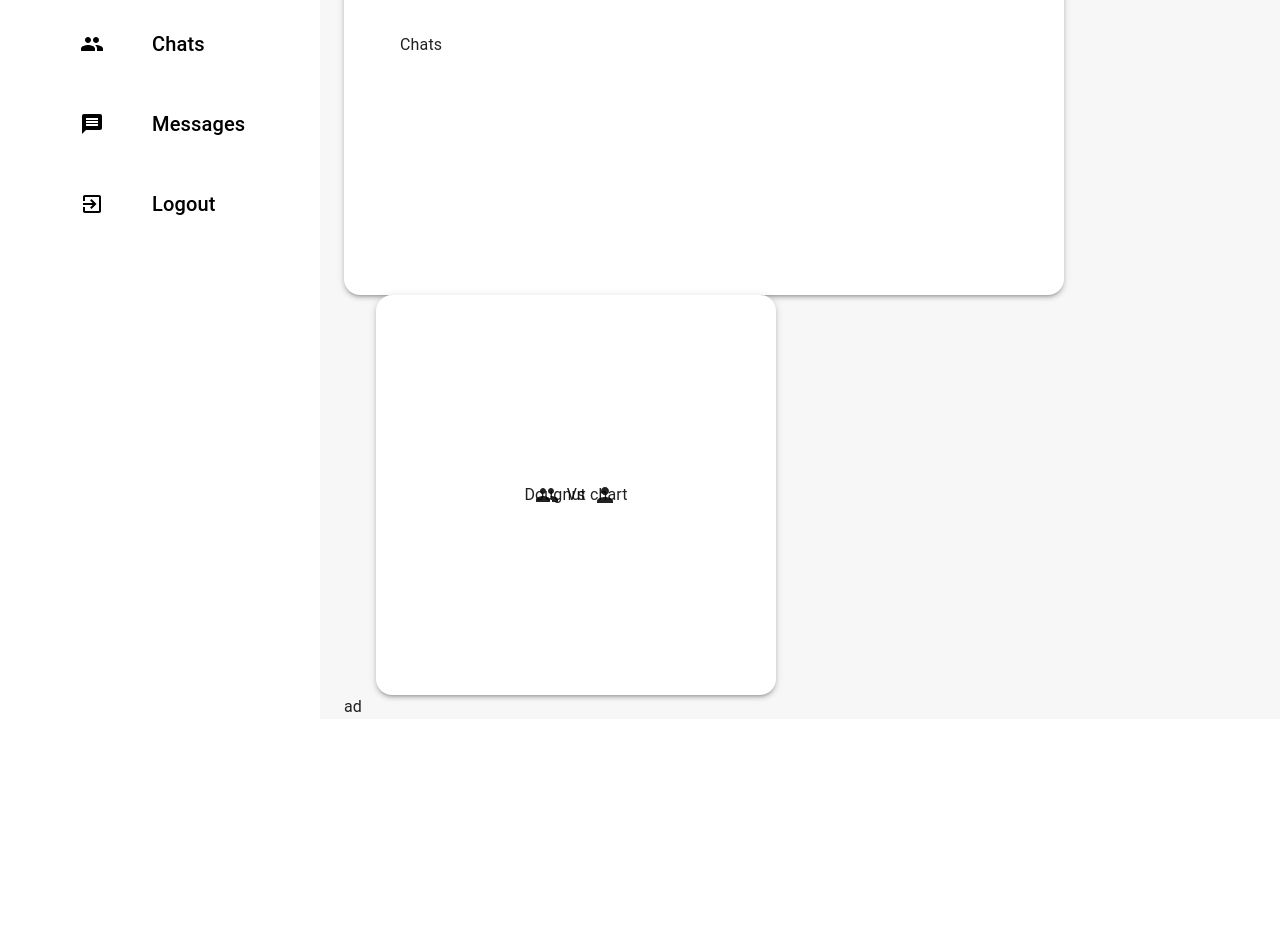
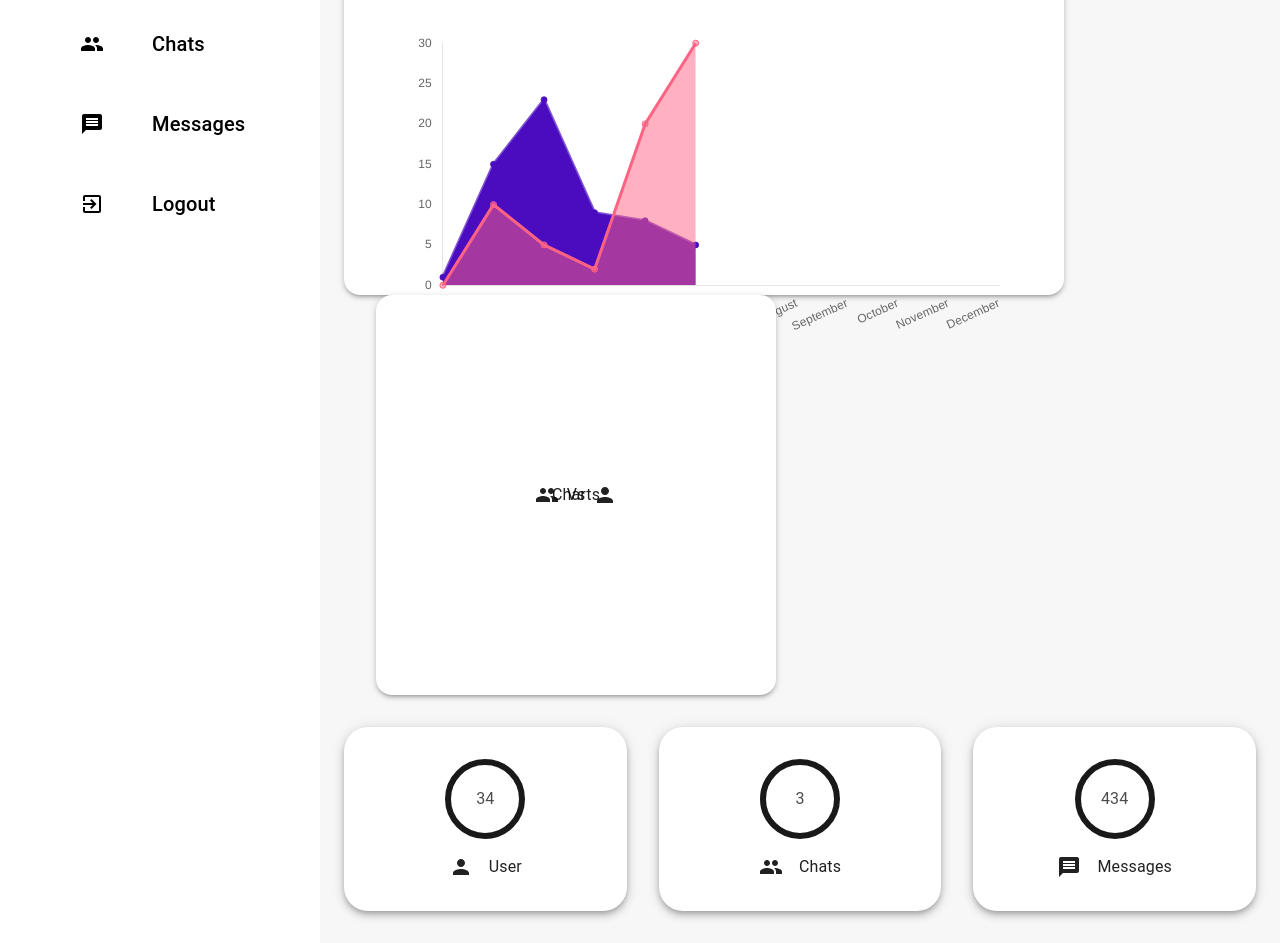
Before and after one commit to KeyurBhut07/chat-front, a React (Vite) app: page /admin/dashboard in a window 1280 px wide. Shown: the part 286-1229 px from the top of the page. Before the commit the page ends 1005 px from the top, so only its background shows below. Built offline with nearby package versions, Linux system fonts and the light colour scheme.

Commit message:
chart in progress

```diff
--- /dev/null
+++ b/src/components/specific/Charts.jsx
@@ -0,0 +1,92 @@
+import React from 'react'
+import { Line, Doughnut } from 'react-chartjs-2'
+import {
+  Chart as ChartJS,
+  Tooltip,
+  Filler,
+  CategoryScale,
+  LinearScale,
+  PointElement,
+  LineElement,
+  ArcElement,
+  Legend,
+  scales,
+} from 'chart.js'
+
+ChartJS.register(
+  Tooltip,
+  Filler,
+  CategoryScale,
+  LinearScale,
+  PointElement,
+  LineElement,
+  ArcElement,
+  Legend
+)
+
+const lineChartOptions = {
+  responsive: true,
+  plugins: {
+    legend: {
+      display: false,
+    },
+    title: {
+      display: false,
+    },
+  },
+  scales: {
+    x: {
+      grid: {
+        display: false,
+      },
+    },
+    y: {
+      beginAtZero: true,
+      grid: {
+        display: false,
+      },
+    },
+  },
+}
+
+const LineChart = () => {
+  const data = {
+    labels: [
+      'January',
+      'February',
+      'March',
+      'April',
+      'May',
+      'June',
+      'July',
+      'August',
+      'September',
+      'October',
+      'November',
+      'December',
+    ],
+    datasets: [
+      {
+        label: 'Dataset 1',
+        data: [0, 10, 5, 2, 20, 30],
+        fill: true,
+        borderColor: 'rgb(255, 99, 132,1)',
+        backgroundColor: 'rgba(255, 99, 132, 0.5)',
+      },
+      {
+        label: 'Dataset 2',
+        data: [1, 15, 23, 9, 8, 5],
+        borderColor: 'rgb(75,12,192,0.7)',
+        fill: true,
+        backgroundColor: 'rgba(75,12,192,1)',
+      },
+    ],
+  }
+  return <Line data={data} options={lineChartOptions} />
+}
+
+const DoughnutChart = () => {
+  return <div>Charts</div>
+}
+
+export { LineChart, DoughnutChart }
--- a/src/pages/admin/Dashboard.jsx
+++ b/src/pages/admin/Dashboard.jsx
@@ -4,6 +4,7 @@ import { Box, Container, Paper, Stack, Typography } from '@mui/material'
 import {
   AdminPanelSettings,
   Group,
+  Message,
   Notifications,
   Person,
 } from '@mui/icons-material'
@@ -12,6 +13,7 @@ import {
   CurveButton,
   SearchField,
 } from '../../components/styles/StyledComponent'
+import { DoughnutChart, LineChart } from '../../components/specific/Charts'
 
 const Dashboard = () => {
   const Appbar = (
@@ -51,8 +53,14 @@ const Dashboard = () => {
           xs: 'column',
           sm: 'row',
         }}
+        spacing={'2rem'}
+        justifyContent={'space-between'}
+        alignItems={'center'}
+        margin={'2rem 0'}
       >
-        ad
+        <Widget title={'User'} value={'34'} Icon={<Person />} />
+        <Widget title={'Chats'} value={'3'} Icon={<Group />} />
+        <Widget title={'Messages'} value={'434'} Icon={<Message />} />
       </Stack>
     </>
   )
@@ -77,7 +85,7 @@ const Dashboard = () => {
               <Typography variant="h4" margin={'2rem 0'}>
                 Last Messages
               </Typography>
-              {'Chats'}
+              <LineChart />
             </Paper>
             <Paper
               elevation={3}
@@ -93,7 +101,7 @@ const Dashboard = () => {
                 height: '25rem',
               }}
             >
-              {'Dougnut chart'}
+              <DoughnutChart />
 
               <Stack
                 position={'absolute'}
@@ -117,4 +125,37 @@ const Dashboard = () => {
   )
 }
 
+const Widget = ({ title, value, Icon }) => (
+  <Paper
+    elevation={5}
+    sx={{
+      padding: '2rem',
+      margin: '2rem 0',
+      borderRadius: '1.5rem',
+      width: '20rem',
+    }}
+  >
+    <Stack alignItems={'center'} spacing={'1rem'}>
+      <Typography
+        sx={{
+          color: 'rgba(0,0,0,0.7)',
+          borderRadius: '50%',
+          border: '6px solid rgba(0,0,0,0.9)',
+          height: '5rem',
+          width: '5rem',
+          display: 'flex',
+          justifyContent: 'center',
+          alignItems: 'center',
+        }}
+      >
+        {value}
+      </Typography>
+      <Stack direction={'row'} alignItems={'center'} spacing={'1rem'}>
+        {Icon}
+        <Typography>{title}</Typography>
+      </Stack>
+    </Stack>
+  </Paper>
+)
+
 export default Dashboard
```
